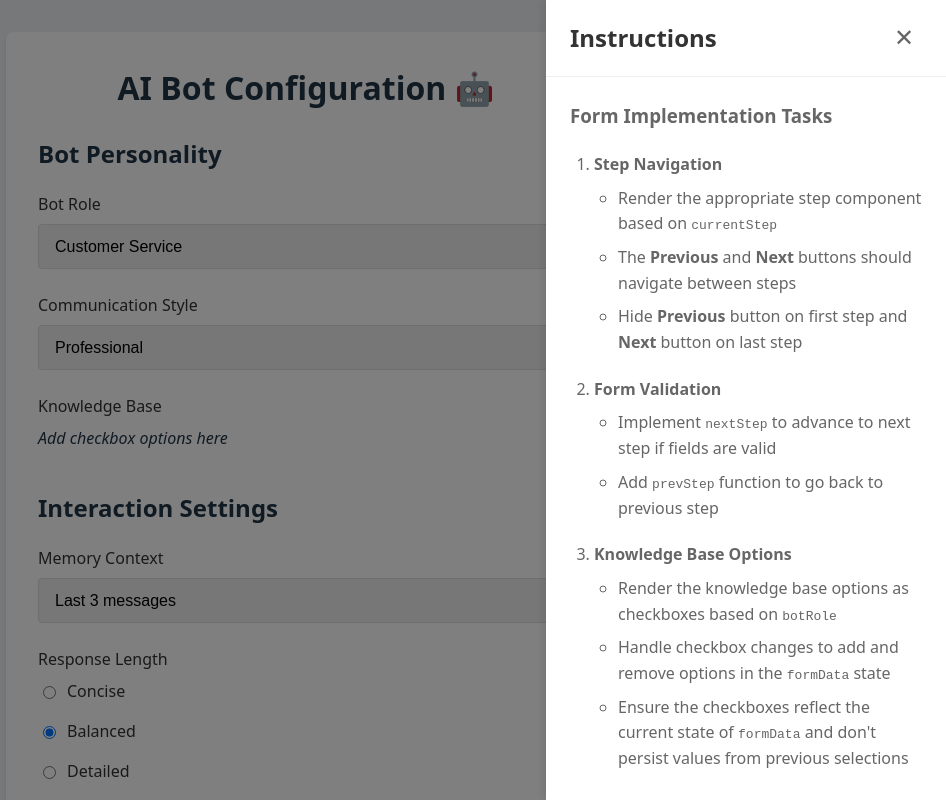
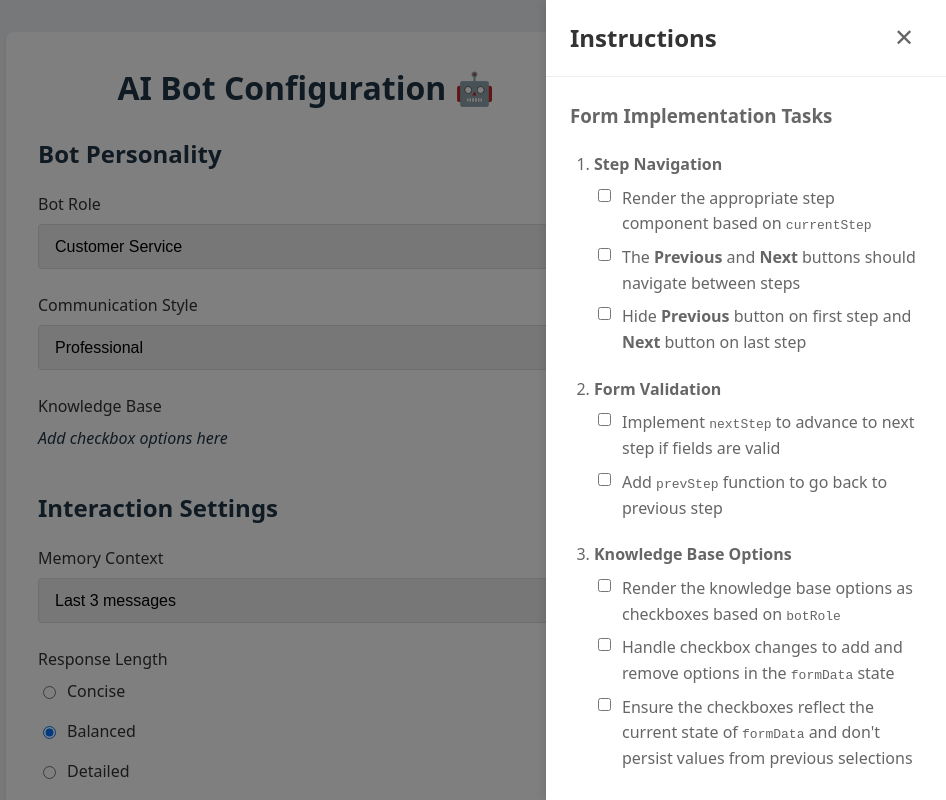
Before and after one commit to webguyian/react-ts-challenge, a React (Vite) app: page / in a window 1280 px wide. Both pictures are taken after a click on the button "ℹ️". Shown: the top 800 px of the page, without its empty margins (334-1280 px from the left). Built offline with nearby package versions, Linux system fonts and the light colour scheme.

Commit message:
Add checkboxes to Drawer

```diff
--- a/src/components/Drawer/Drawer.css
+++ b/src/components/Drawer/Drawer.css
@@ -137,11 +137,25 @@ dialog {
   margin-bottom: 0.5rem;
 }
 
-.instructions-content ol,
+.instructions-content ol {
+  padding-left: 1.5rem;
+}
+
 .instructions-content ul {
-  padding-left: 1.5rem;
+  list-style: none;
+  padding-left: 0;
 }
 
 .instructions-content li {
   margin-bottom: 0.5rem;
 }
+
+.instructions-content ul > li {
+  display: flex;
+  align-items: flex-start;
+  gap: 0.5rem;
+}
+
+.instructions-content label {
+  display: block;
+}
--- a/src/components/Drawer/Drawer.tsx
+++ b/src/components/Drawer/Drawer.tsx
@@ -120,16 +120,25 @@ const Drawer = () => {
                 <h4>Step Navigation</h4>
                 <ul>
                   <li>
+                    <input type="checkbox" id="step-1a" />
+                    <label htmlFor="step-1a">
                       Render the appropriate step component based on{' '}
                       <code>currentStep</code>
+                    </label>
                   </li>
                   <li>
+                    <input type="checkbox" id="step-1b" />
+                    <label htmlFor="step-1b">
                       The <strong>Previous</strong> and <strong>Next</strong>{' '}
                       buttons should navigate between steps
+                    </label>
                   </li>
                   <li>
+                    <input type="checkbox" id="step-1c" />
+                    <label htmlFor="step-1c">
                       Hide <strong>Previous</strong> button on first step and{' '}
                       <strong>Next</strong> button on last step
+                    </label>
                   </li>
                 </ul>
               </li>
@@ -137,12 +146,18 @@ const Drawer = () => {
                 <h4>Form Validation</h4>
                 <ul>
                   <li>
+                    <input type="checkbox" id="step-2a" />
+                    <label htmlFor="step-2a">
                       Implement <code>nextStep</code> to advance to next step if
                       fields are valid
+                    </label>
                   </li>
                   <li>
+                    <input type="checkbox" id="step-2b" />
+                    <label htmlFor="step-2b">
                       Add <code>prevStep</code> function to go back to previous
                       step
+                    </label>
                   </li>
                 </ul>
               </li>
@@ -150,17 +165,26 @@ const Drawer = () => {
                 <h4>Knowledge Base Options</h4>
                 <ul>
                   <li>
+                    <input type="checkbox" id="step-3a" />
+                    <label htmlFor="step-3a">
                       Render the knowledge base options as checkboxes based on{' '}
                       <code>botRole</code>
+                    </label>
                   </li>
                   <li>
+                    <input type="checkbox" id="step-3b" />
+                    <label htmlFor="step-3b">
                       Handle checkbox changes to add and remove options in the{' '}
                       <code>formData</code> state
+                    </label>
                   </li>
                   <li>
+                    <input type="checkbox" id="step-3c" />
+                    <label htmlFor="step-3c">
                       Ensure the checkboxes reflect the current state of{' '}
-                    <code>formData</code> and don't persist values from previous
-                    selections
+                      <code>formData</code> and don't persist values from
+                      previous selections
+                    </label>
                   </li>
                 </ul>
               </li>
```
Lines whose indentation alone changed are shown as unchanged.
